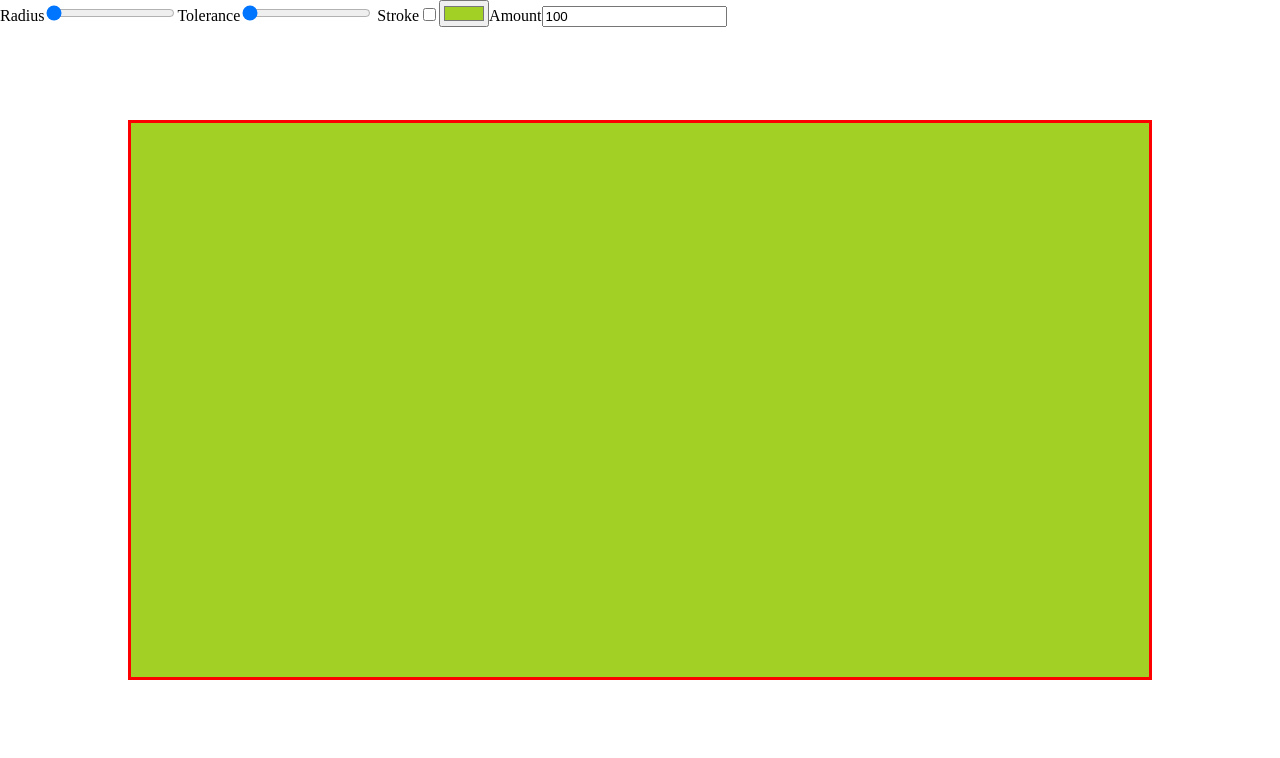
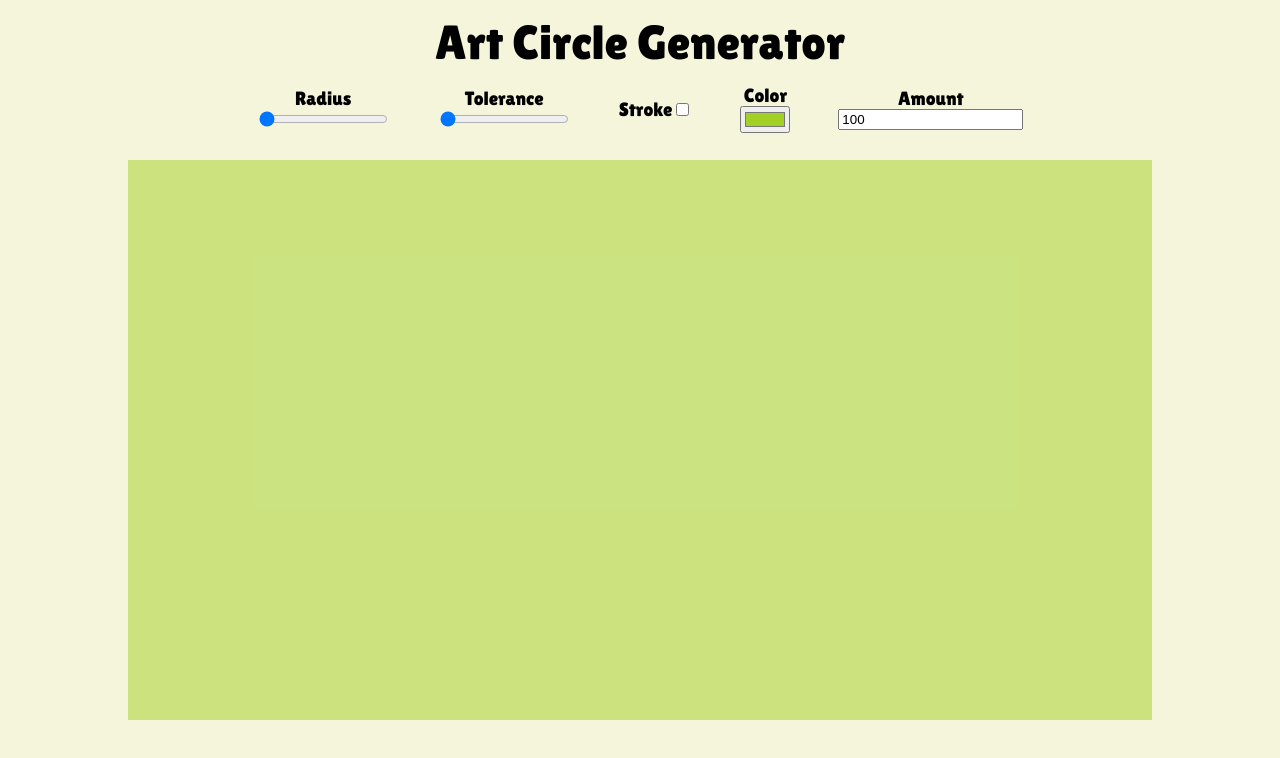
Before and after one commit to SiemDW/Art-Platform, a React (Vite) app: page / in a window 1280 px wide. Shown: the top 758 px of the page. Built offline with nearby package versions, Linux system fonts and the light colour scheme.

Commit message:
added basic styling

```diff
--- a/index.html
+++ b/index.html
@@ -3,7 +3,10 @@
   <head>
     <meta charset="UTF-8" />
     <link rel="icon" type="image/svg+xml" href="/vite.svg" />
-    <meta name="viewport" content="width=device-width, initial-scale=1.0" />
+  <link rel="preconnect" href="https://fonts.googleapis.com">
+  <link rel="preconnect" href="https://fonts.gstatic.com" crossorigin>
+  <link href="https://fonts.googleapis.com/css2?family=Lilita+One&display=swap" rel="stylesheet">
+   <meta name="viewport" content="width=device-width, initial-scale=1.0" />
     <title>Vite + React</title>
 
   </head>
--- a/src/App.css
+++ b/src/App.css
@@ -1,11 +1,43 @@
+
+body{
+
+  font-family: 'Lilita One', cursive;
+  background-color: beige;
+}
 .svg-container, .background-rectangle{
-  border: red  3px solid;
+
   display: block;
   margin: 0 auto;
   width: 80vw;
   height: 70vh;
   position: absolute;
-  top:15%;
+  top:20%;
   left: 10%;
 
 }
+
+.app-container{
+ text-align: center;
+  margin: 0 auto;
+  width : 80%;
+
+}
+
+h1{
+  padding: 1.5vmax;
+  font-size: 3rem;
+}
+
+label{
+display: block;
+font-size: 1.2rem;;
+
+}
+
+.input-container{
+
+  display: flex;
+  justify-content: center;
+  align-items: center;
+  gap:3rem;
+}
--- a/src/App.jsx
+++ b/src/App.jsx
@@ -34,7 +34,7 @@ const generateCirle = (color, radius, strokeCheck,rotations,tolerance) => {
 
    return {
      x: (Math.random() * (window.innerWidth - (window.innerWidth* 0.20)))+(window.innerWidth* 0,10),
-     y: (Math.random() * (window.innerHeight - (window.innerHeight* 0.30)))+(window.innerHeight* 0,15),
+     y: (Math.random() * (window.innerHeight - (window.innerHeight* 0.30)))+(window.innerHeight* 0,20),
      color: RandomColorValueInRange(hexToHSL(color)),
      radius: addTolerance(radius,tolerance),
      rotations: rotations[Math.floor(Math.random() * 3.999)],
@@ -250,17 +250,21 @@ setTolerance(tolerance)
 
   return (
     <>
-      <RangeSlider value={radius} onRangeChange={handleRangeChange} />
-      <ToleranceSlider   value={tolerance} onToleranceChange={handleToleranceChange} ></ToleranceSlider>
-      <StrokeCheck  value={strokeCheck} onStrokeCheck={handleStrokeCheck} />
-      <ColorPicker value={color} onColorChange={handleColorChange} />
-      <NumberPicker value={amount} onNumberChange={handleAmount} />
-      <Drawing
-        circles={circles}
-        backgroundColor={color}
 
+       <div className="app-container">
+         <h1> Art Circle Generator</h1>
 
-      />
+               <div className="input-container">
+                 <RangeSlider value={radius} onRangeChange={handleRangeChange} />
+                 <ToleranceSlider   value={tolerance} onToleranceChange={handleToleranceChange} ></ToleranceSlider>
+                 <StrokeCheck  value={strokeCheck} onStrokeCheck={handleStrokeCheck} />
+                 <ColorPicker value={color} onColorChange={handleColorChange} />
+                 <NumberPicker value={amount} onNumberChange={handleAmount} />
+               </div>
+               <Drawing
+          circles={circles}
+          backgroundColor={color}/>
+       </div>
     </>
   );
 }
--- a/src/components/ColorPicker.jsx
+++ b/src/components/ColorPicker.jsx
@@ -2,7 +2,11 @@ const ColorPicker = ({value, onColorChange}) =>{
 
 
 return(
-<input type="color" value={value} onChange={(e) => onColorChange((e.target.value).toString())} />
+
+<div>
+    <label for="color"> Color</label>
+    <input  id="color" type="color" value={value} onChange={(e) => onColorChange((e.target.value).toString())} />
+</div>
 
 )
 
--- a/src/components/Drawing.jsx
+++ b/src/components/Drawing.jsx
@@ -5,7 +5,7 @@ const Drawing = ({ circles  , backgroundColor }) => {
 
   return (
     <svg  className="svg-container">
-      <rect className="background-rectangle" fill={backgroundColor}  />
+      <rect className="background-rectangle" fill={backgroundColor} fillOpacity="50%"  />
       {circles.map((circle, index) => {
         const pathArray = [
           <path
--- a/src/components/NumberPicker.jsx
+++ b/src/components/NumberPicker.jsx
@@ -1,14 +1,18 @@
 const NumberPicker = ({value, onNumberChange}) =>{
 
 return (
-  <label>
-    Amount
-    <input
-      type="number"
-      value={value}
-      onChange={(e) => onNumberChange(parseInt(e.target.value, 10))}
-    />{" "}
-  </label>
+  <>
+  <div>
+    <label for="number"> Amount </label>
+
+      <input
+      for="number"
+        type="number"
+        value={value}
+        onChange={(e) => onNumberChange(parseInt(e.target.value, 10))}
+      />{" "}
+  </div>
+</>
 );
 
 
--- a/src/components/RangeSlider.jsx
+++ b/src/components/RangeSlider.jsx
@@ -1,8 +1,11 @@
 const RangeSlider = ({value,onRangeChange}) =>{
 return (
-  <label>
-    <span>Radius</span>
+
+  <div>
+    <label for="range"> <span>Radius</span>  </label>
+
       <input
+      id="range"
         type="range"
         min={0}
         max={100}
@@ -11,7 +14,8 @@ return (
 
         onChange={(e) => onRangeChange(parseInt(e.target.value, 10),value,0,100,1)}
       />
-  </label>
+
+  </div>
 );
 
 }
--- a/src/components/ToleranceSlider.jsx
+++ b/src/components/ToleranceSlider.jsx
@@ -1,17 +1,20 @@
 
 const ToleranceSlider = ({ value, onToleranceChange }) => {
   return (
-    <label>
-      <span>Tolerance</span>
+
+    <div>
+      <label for="Tolerance"> Tolerance  </label>
+        <span></span>
         <input
-
+          id="Tolerance"
           type="range"
           min={0}
           max={100}
           value={value}
           onChange={(e) => onToleranceChange(parseInt(e.target.value, 10))}
         />
-    </label>
+    </div>
+
   );
 };
 
--- a/src/index.css
+++ b/src/index.css
@@ -1,5 +1,10 @@
 html {
   box-sizing: border-box;
+
+
+
+
+
 }
 
 *,
```
Lines whose indentation alone changed are shown as unchanged.
